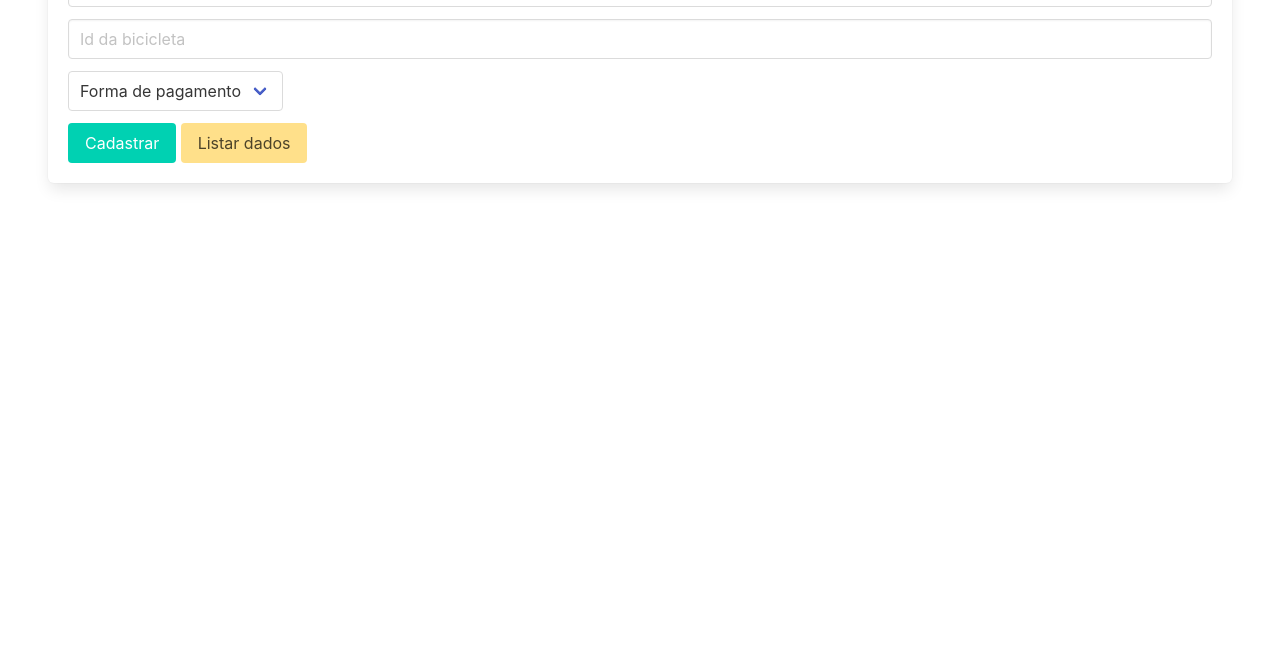
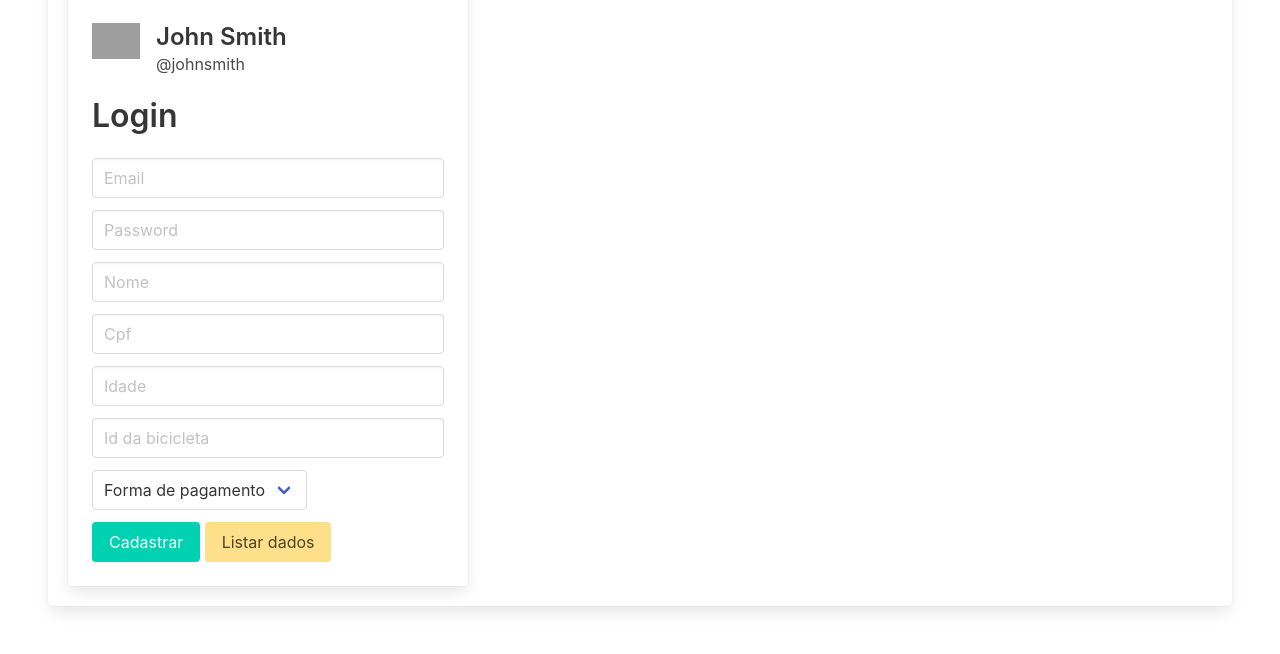
Before and after one commit to sldrafaell/Cadastro, a PHP site: page /Login.php in a window 1280 px wide. Shown: the part 369-1023 px from the top of the page. Before the commit the page ends 558 px from the top, so only its background shows below. Run offline with PHP 8.4, Linux system fonts and the light colour scheme; grey boxes are pictures that could not be loaded.

Commit message:
Add files via upload

```diff
--- a/Login.php
+++ b/Login.php
@@ -12,7 +12,29 @@
 <body>
     <div id="background-image"></div>
     <div id="background-overlay"></div>
+    <div id="background-pattern"></div>
     <form action="cadastrar.php" method="POST" class="m-6 box">
+        <di id="login-form-container">
+            <div class="card" style="width: 400px;">
+                <div class="card-image">
+                    <figure class="image is-4by3">
+                        <img src="https://bulma.io/images/placeholders/1280x960.png" alt="Placeholder image">
+                    </figure>
+                </div>
+                <div class="card-content">
+                    <div class="media">
+                        <div class="media-left">
+                            <figure class="image is-48x48">
+                                <img src="https://bulma.io/images/placeholders/96x96.png" alt="Placeholder image">
+                            </figure>
+                        </div>
+                        <div class="media-content">
+                            <p class="title is-4">John Smith</p>
+                            <p class="subtitle is-6">@johnsmith</p>
+                        </div>
+                    </div>
+
+                    <div class="content">
                     <h1 class="title ">Login</h1>
             <div class="field">
                 <div class="control">
@@ -60,7 +82,10 @@
 
             <button type="submit" class="button is-primary" href="Alugar.php">Cadastrar</button>
             <a class="button is-warning" href="listar.php">Listar dados</a>
+                    </div>
+                </div>
+            </div>
+        </div>
     </form>
 </body>
-
 </html>
```
Also changed, not shown: estilo.css (+13 -0 lines). Lines whose indentation alone changed are shown as unchanged.
